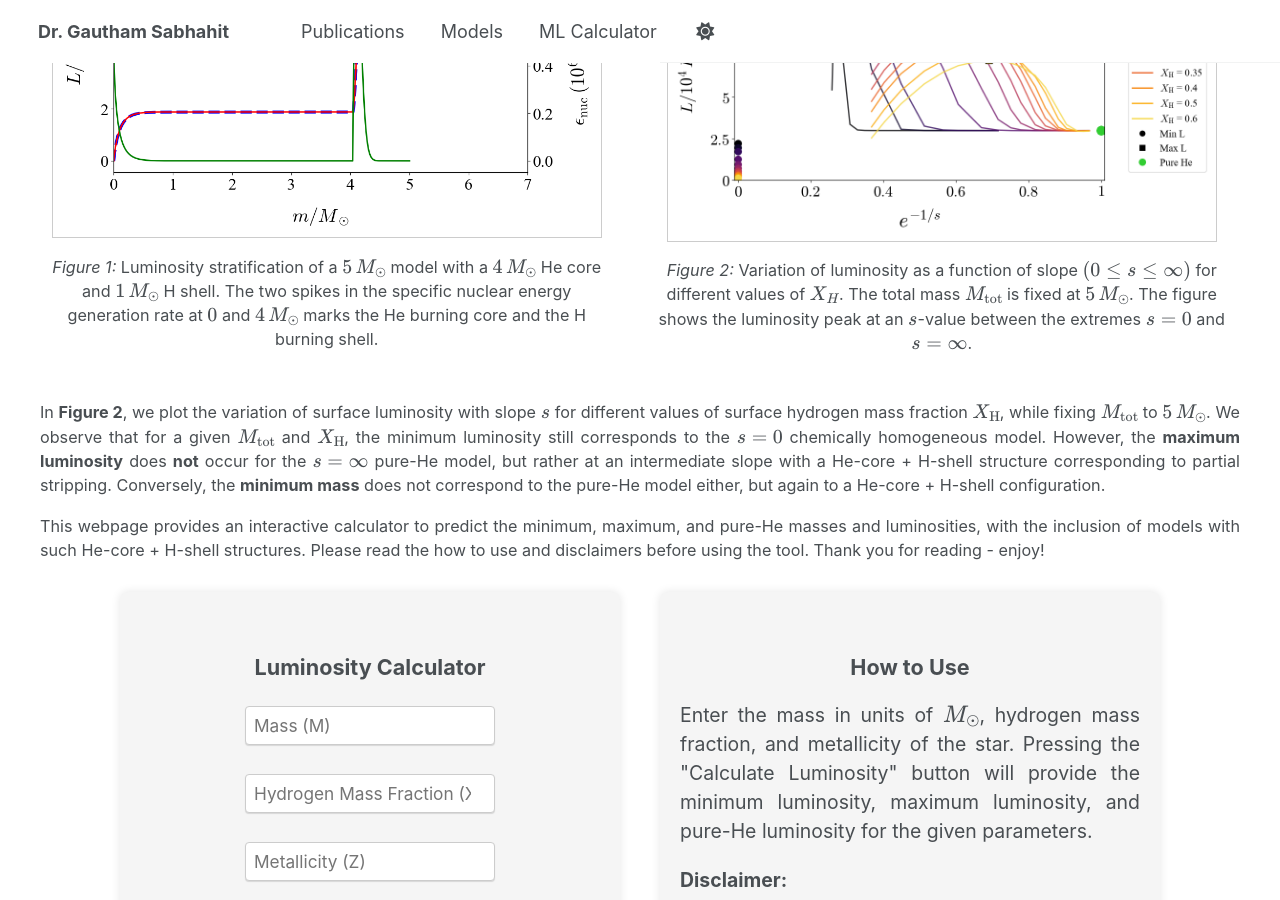
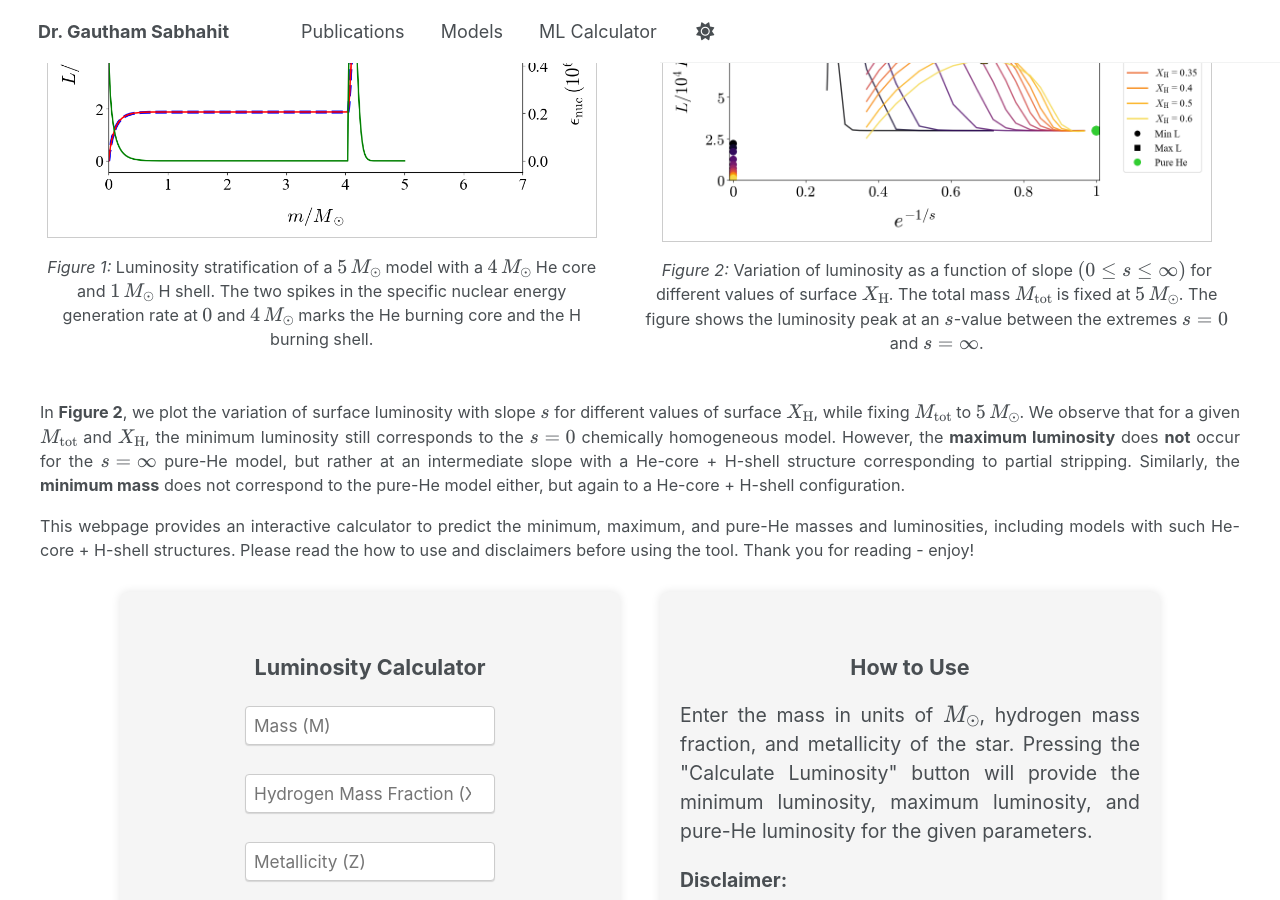
Before and after one commit to Mdot-com/mdot.com, a Jekyll site: the page built from ml-calculator.md, in a window 1280 px wide and 900 px high, scrolled down 843 px. Built offline with Jekyll 4.4.1, drawn with Linux system fonts in a browser that asks for light colours.

Commit message:
Update ml-calculator.md

```diff
--- a/ml-calculator.md
+++ b/ml-calculator.md
@@ -66,13 +66,13 @@ title: Mass-Luminosity Calculator
     </div>
     <div style="text-align: center;">
       <img src="https://gautham-sabhahit.github.io/images/max_s_max_L_M5.0.png" alt="Figure 2" style="max-width: 100%; width: 550px; border: 1px solid #ccc; padding: 5px;">
-      <p><em>Figure 2:</em> Variation of luminosity as a function of slope \( (0 \leq s \leq \infty) \) for different values of \( X_H \). The total mass \( M_{\text{tot}} \) is fixed at \( 5\, M_{\odot} \). The figure shows the luminosity peak at an \( s \)-value between the extremes \( s = 0 \) and \( s = \infty \).</p>
+      <p><em>Figure 2:</em> Variation of luminosity as a function of slope \( (0 \leq s \leq \infty) \) for different values of surface \( X_\mathrm{H} \). The total mass \( M_{\text{tot}} \) is fixed at \( 5\, M_{\odot} \). The figure shows the luminosity peak at an \( s \)-value between the extremes \( s = 0 \) and \( s = \infty \).</p>
     </div>
   </div>
 
-  <p>In <strong>Figure 2</strong>, we plot the variation of surface luminosity with slope \( s \) for different values of surface hydrogen mass fraction \( X_\mathrm{H} \), while fixing \( M_\mathrm{tot} \) to \( 5 \, M_\odot \). We observe that for a given \( M_\mathrm{tot} \) and \( X_\mathrm{H} \), the minimum luminosity still corresponds to the \( s = 0 \) chemically homogeneous model. However, the <strong>maximum luminosity</strong> does <strong>not</strong> occur for the \( s = \infty \) pure-He model, but rather at an intermediate slope with a He-core + H-shell structure corresponding to partial stripping. Conversely, the <strong>minimum mass</strong> does not correspond to the pure-He model either, but again to a He-core + H-shell configuration.</p>
+  <p>In <strong>Figure 2</strong>, we plot the variation of surface luminosity with slope \( s \) for different values of surface \( X_\mathrm{H} \), while fixing \( M_\mathrm{tot} \) to \( 5 \, M_\odot \). We observe that for a given \( M_\mathrm{tot} \) and \( X_\mathrm{H} \), the minimum luminosity still corresponds to the \( s = 0 \) chemically homogeneous model. However, the <strong>maximum luminosity</strong> does <strong>not</strong> occur for the \( s = \infty \) pure-He model, but rather at an intermediate slope with a He-core + H-shell structure corresponding to partial stripping. Similarly, the <strong>minimum mass</strong> does not correspond to the pure-He model either, but again to a He-core + H-shell configuration.</p>
 
-  <p>This webpage provides an interactive calculator to predict the minimum, maximum, and pure-He masses and luminosities, with the inclusion of models with such He-core + H-shell structures. Please read the how to use and disclaimers before using the tool. Thank you for reading - enjoy!</p>
+  <p>This webpage provides an interactive calculator to predict the minimum, maximum, and pure-He masses and luminosities, including models with such He-core + H-shell structures. Please read the how to use and disclaimers before using the tool. Thank you for reading - enjoy!</p>
 
   <div style="display: flex; justify-content: center; align-items: flex-start; margin: 30px; gap: 40px;">
     <!-- Left Box -->
```
